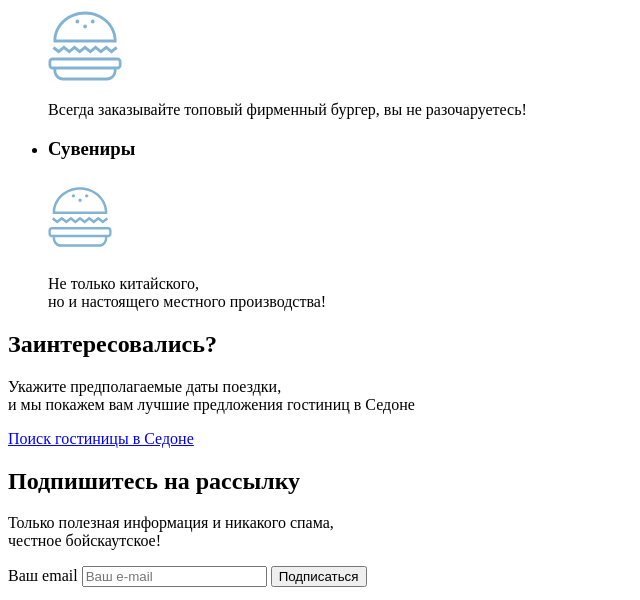
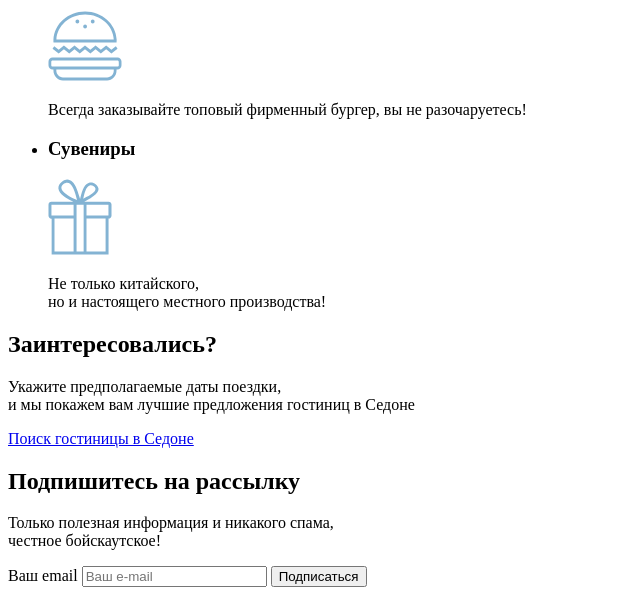
Before and after one commit to waterfall85/2388439-sedona-37, a plain HTML site: page index.html in a window 1280 px wide. Shown: the part 2476-3076 px from the top of the page, without its empty margins (0-640 px from the left). Drawn offline with Linux system fonts and the light colour scheme.

Commit message:
Исправляет ошибку в 125 линии замена изображеия

```diff
--- a/index.html
+++ b/index.html
@@ -122,7 +122,7 @@
           <li class="services-item">
             <div class="services-content services-content-souvenirs">
               <h3 class="advantages-title">Сувениры</h3>
-              <img src="images/food.svg" width="64px" height="76px" alt="Иконка коробка для сувениров">
+              <img src="images/souvenir.svg" width="64px" height="76px" alt="Иконка коробка для сувениров">
               <p class="advantages-text">Не только китайского, <br>но и настоящего местного производства!</p>
             </div>
           </li>
```
